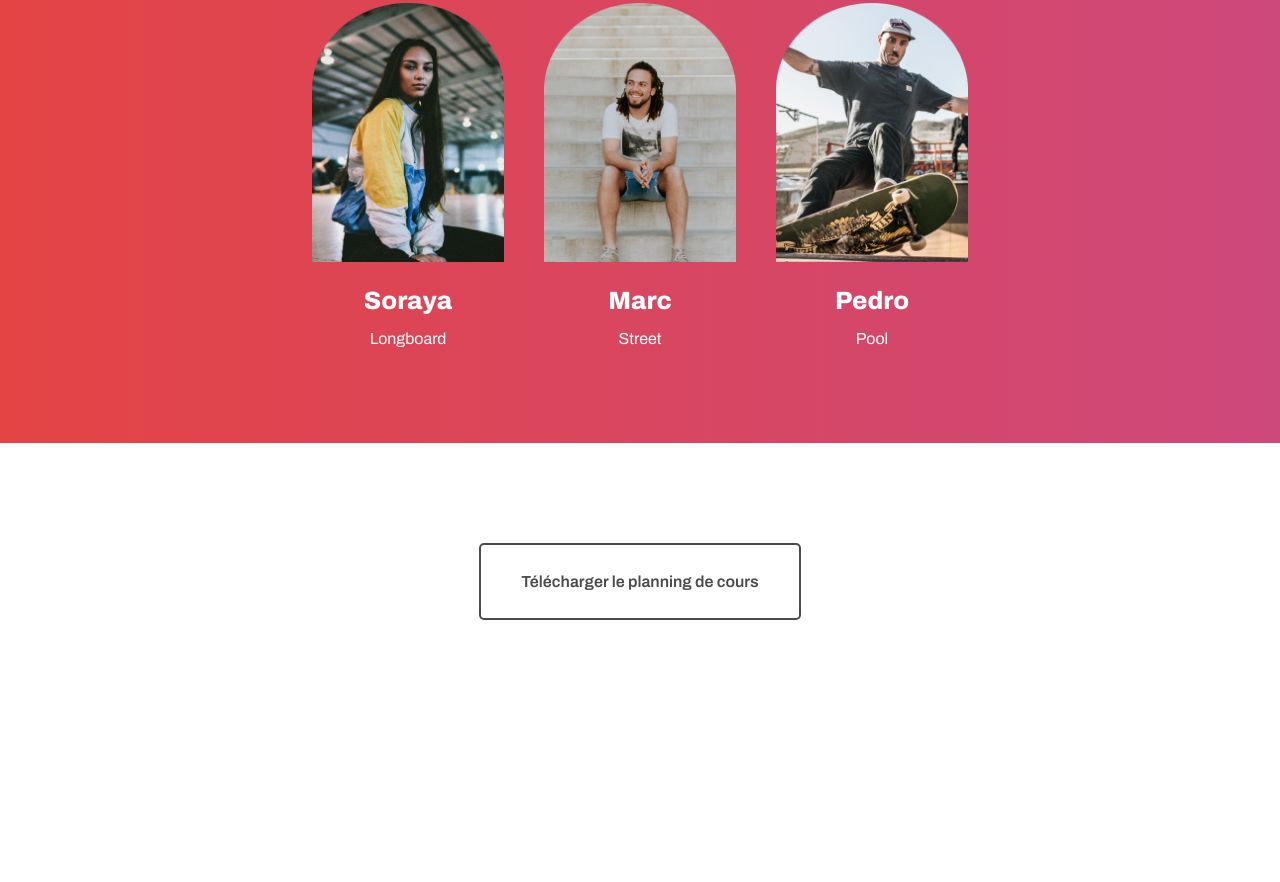
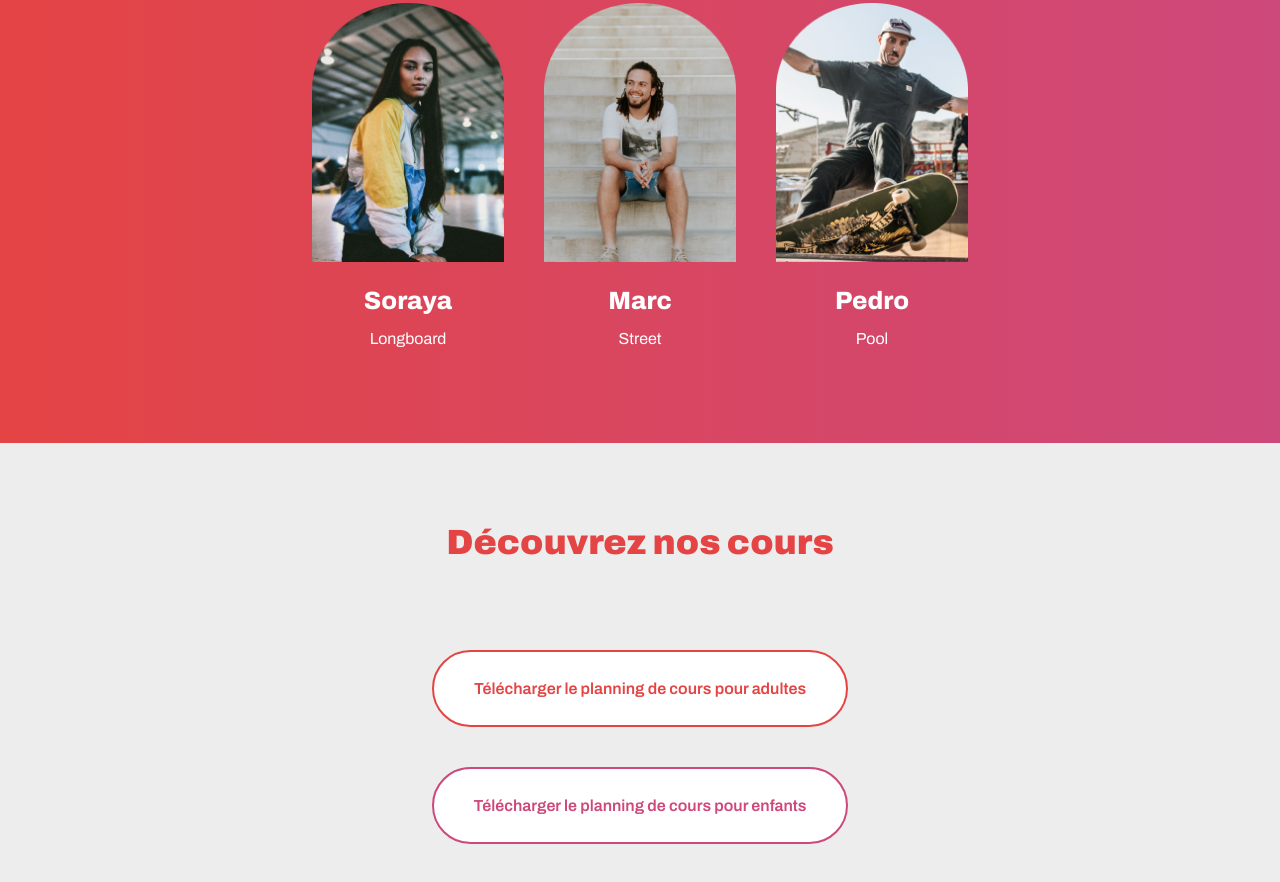
Before and after one commit to natho19/riding-cities, a plain HTML site: page index.html in a window 1280 px wide. Shown: the part 1517-2399 px from the top of the page. Before the commit the page ends 2237 px from the top, so only its background shows below. Drawn offline with Linux system fonts and the light colour scheme.

Commit message:
section découvrez nos cours

```diff
--- a/index.html
+++ b/index.html
@@ -6,10 +6,7 @@
         <link rel="stylesheet" type="text/css" href="css/style.css" />
         <link rel="preconnect" href="https://fonts.googleapis.com" />
         <link rel="preconnect" href="https://fonts.gstatic.com" crossorigin />
-        <link
-            href="https://fonts.googleapis.com/css2?family=Archivo:wght@400;500;600;800;900&family=Inter:wght@900&display=swap"
-            rel="stylesheet"
-        />
+        <link href="https://fonts.googleapis.com/css2?family=Archivo:wght@400;500;600;800;900&family=Inter:wght@900&display=swap" rel="stylesheet" />
         <title>Riding Cities</title>
     </head>
     <body>
@@ -56,9 +53,9 @@
                         </article>
                     </div>
                 </section>
-                <section class="whiteContentSection sectionLinearGradientBackground textCenter">
+                <section class="whiteContentSection sectionLinearGradientBackground">
                     <h2>Les membres fondateurs</h2>
-                    <div class="directionRow">
+                    <div class="directionRow textCenter">
                         <article>
                             <img src="images/soraya.png" alt="soraya" />
                             <h3>Soraya</h3>
@@ -76,11 +73,11 @@
                         </article>
                     </div>
                 </section>
-                <section>
-                    <div class="directionRow">
-                        <a class="button buttonDrakGreyColor" href="documents/planning"
-                            >Télécharger le planning de cours</a
-                        >
+                <section class="sectionLightGreyBackground">
+                    <h2>Découvrez nos cours</h2>
+                    <div class="directionColumn">
+                        <a class="button buttonMainColor buttonRounded buttonHighlight" href="documents/planning-adultes.pdf">Télécharger le planning de cours pour adultes</a>
+                        <a class="button buttonSecondColor buttonRounded buttonHighlight" href="documents/planning-enfants.pdf">Télécharger le planning de cours pour enfants</a>
                     </div>
                 </section>
             </main>
```
